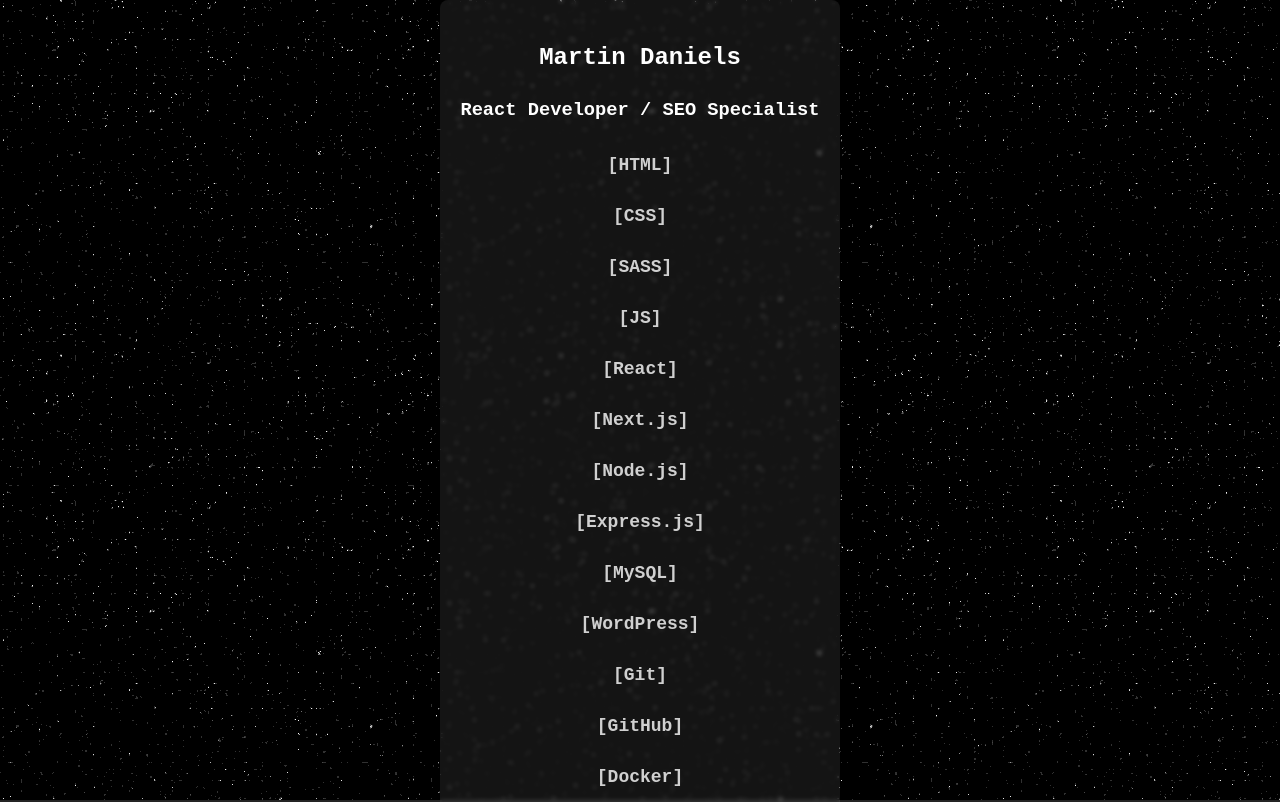
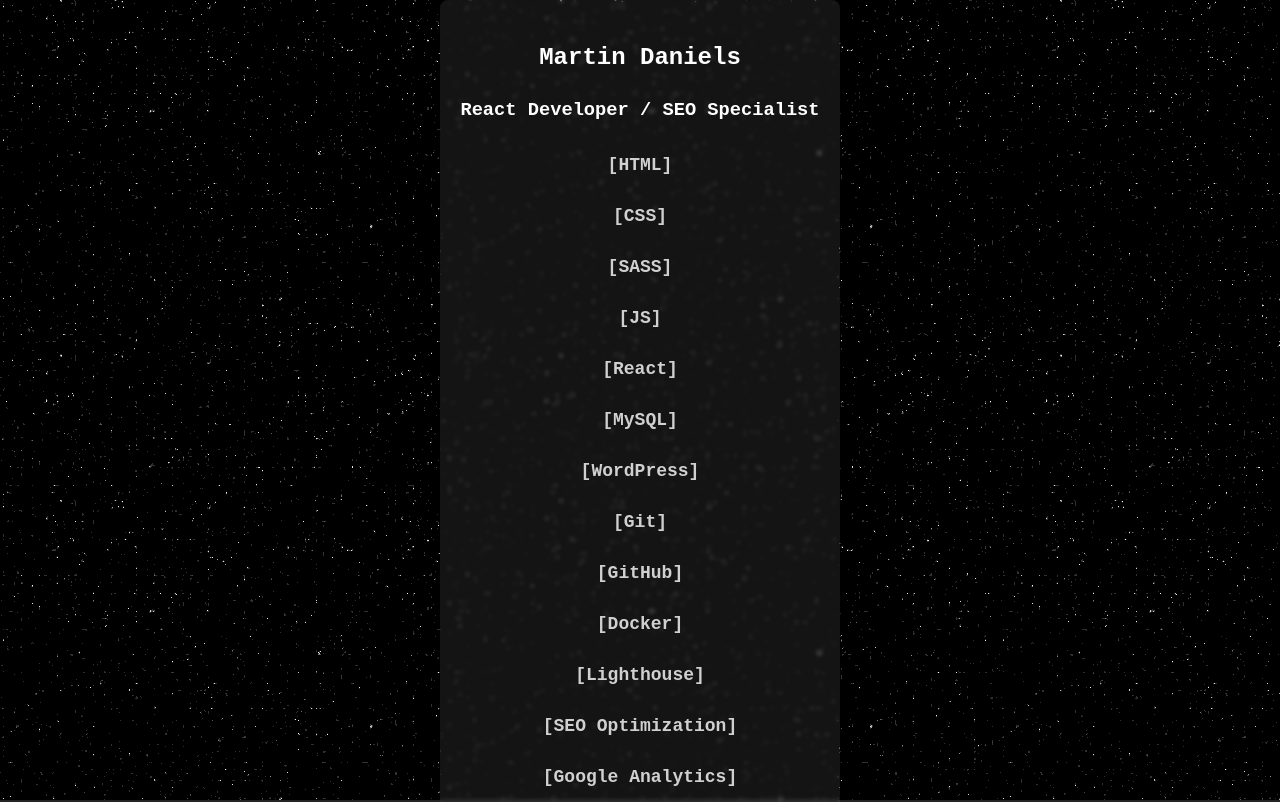
Before and after one commit to Martin13025/Martin_Page, a React (Vite) app: page / in a window 1280 px wide. Shown: the top 802 px of the page. Built offline with nearby package versions, Linux system fonts and the light colour scheme.

Commit message:
Update Text.tsx

```diff
--- a/src/components/Text.tsx
+++ b/src/components/Text.tsx
@@ -11,9 +11,6 @@
         <li>[SASS]</li>
         <li>[JS]</li>
         <li>[React]</li>
-        <li>[Next.js]</li>
-        <li>[Node.js]</li>
-        <li>[Express.js]</li>
         <li>[MySQL]</li>
         <li>[WordPress]</li>
         <li>[Git]</li>
```
